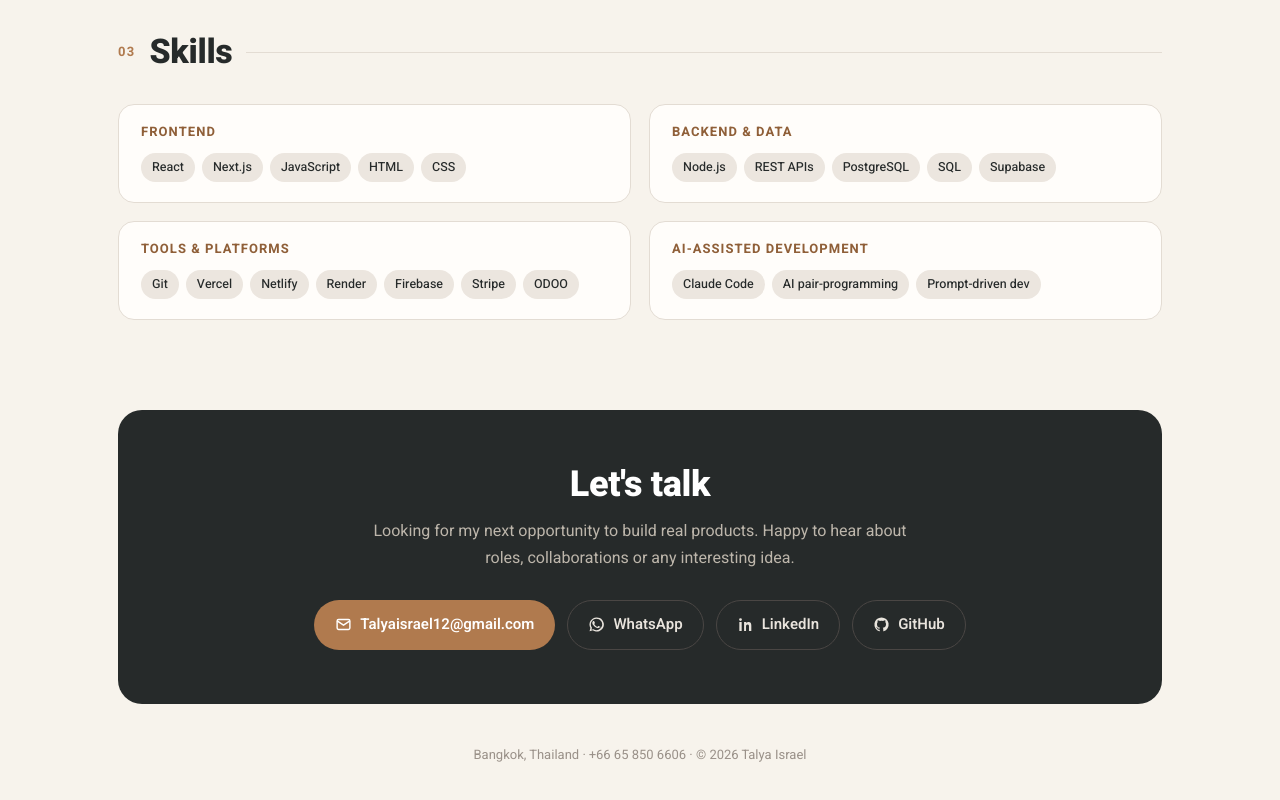
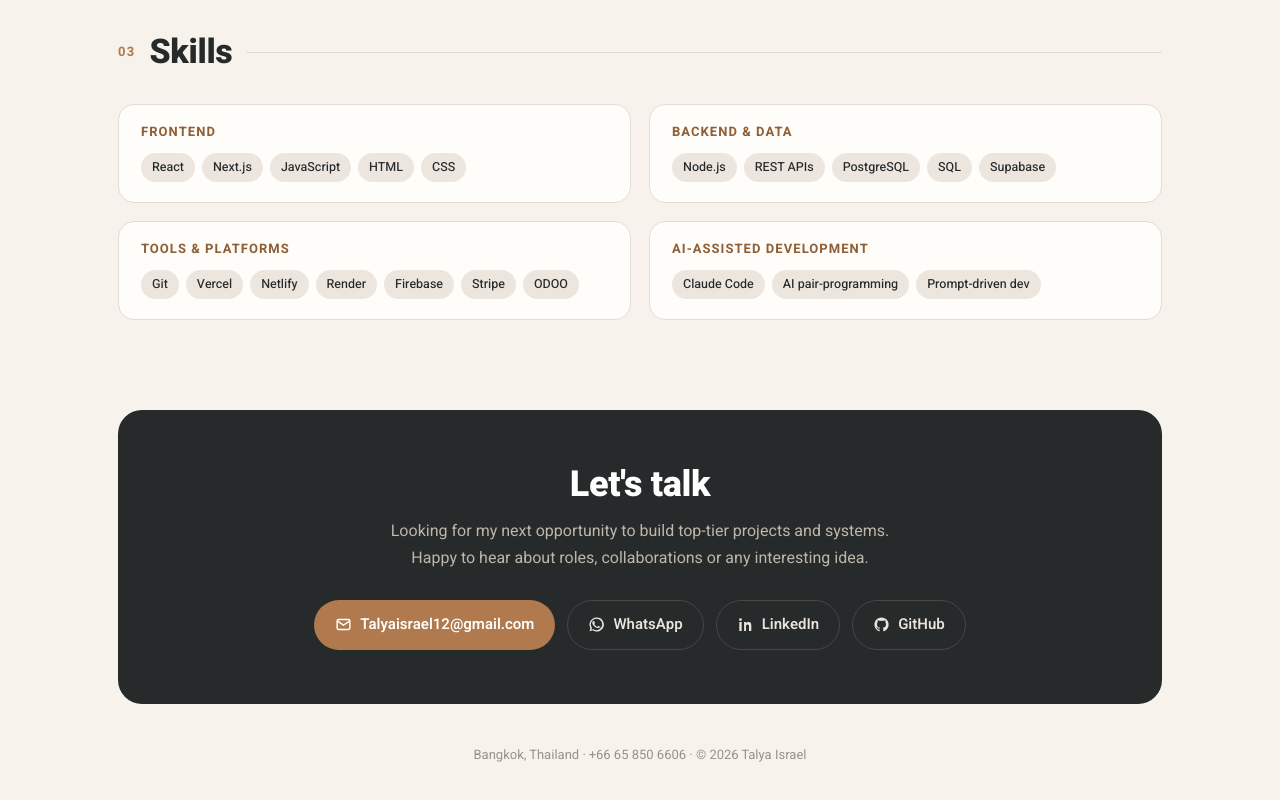
Before and after one commit to talyaalon/talya-portfolio, a React (Vite) app: page / in a window 1280 px wide. Shown: the part 1069-1869 px from the top of the page. Built offline with nearby package versions, Linux system fonts and the light colour scheme; no server answers; the database is empty.

Commit message:
Reword contact section: build top-tier projects and systems

```diff
--- a/src/i18n.jsx
+++ b/src/i18n.jsx
@@ -49,7 +49,7 @@ export const TRANSLATIONS = {
     // contact
     secContact: "Let's talk",
     contactText:
-      "Looking for my next opportunity to build real products. Happy to hear about roles, collaborations or any interesting idea.",
+      "Looking for my next opportunity to build top-tier projects and systems. Happy to hear about roles, collaborations or any interesting idea.",
     contactLocation: "Bangkok, Thailand",
     // states / admin
     loading: "Loading…",
@@ -170,7 +170,7 @@ export const TRANSLATIONS = {
     skillAIChip: "פיתוח מבוסס פרומפטים",
     secContact: "בואו נדבר",
     contactText:
-      "מחפשת את ההזדמנות הבאה שלי לבנות מוצרים אמיתיים. אשמח לשמוע על משרות, שיתופי פעולה או כל רעיון מעניין.",
+      "מחפשת את ההזדמנות הבאה שלי לבנות פרויקטים ומערכות מהטובות ביותר. אשמח לשמוע על משרות, שיתופי פעולה או כל רעיון מעניין.",
     contactLocation: "בנגקוק, תאילנד",
     loading: "טוען…",
     loadingData: "טוען נתונים…",
```
